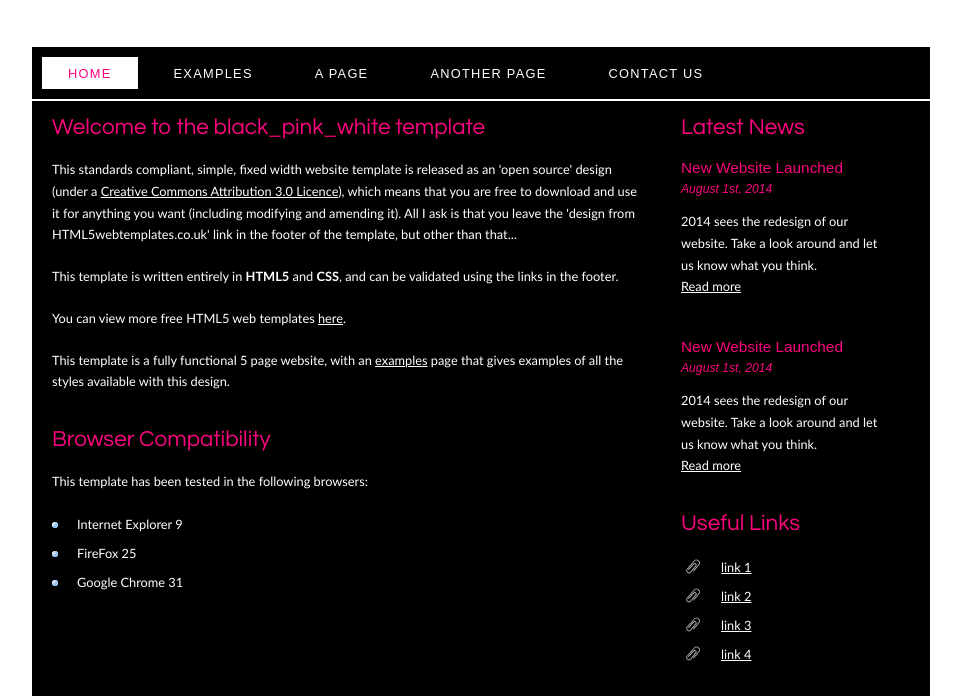
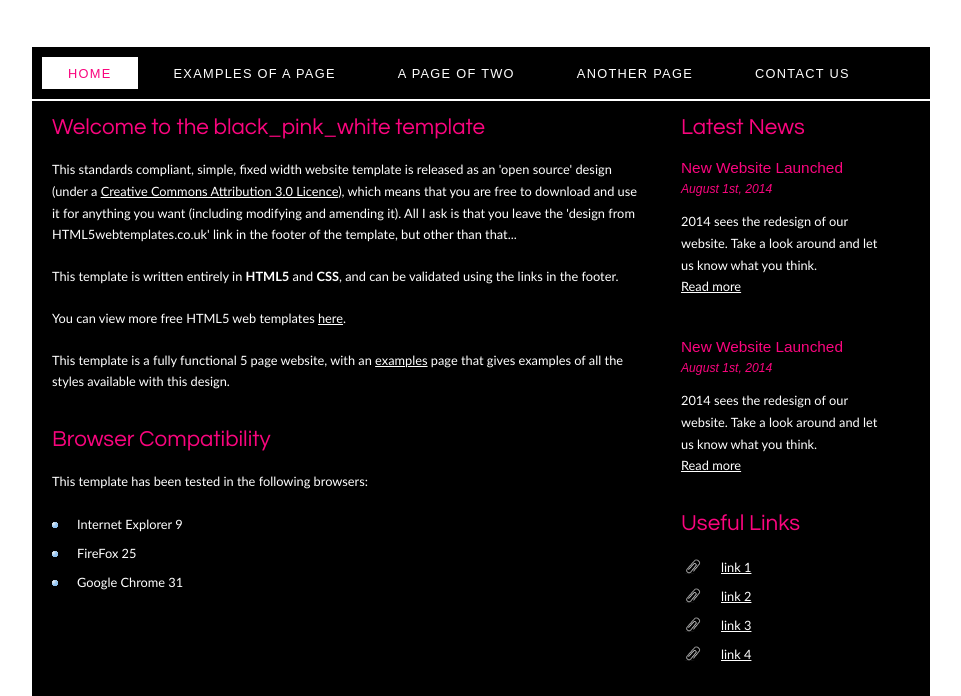
Before and after one commit to muddasir23/devops, a plain HTML site: page index.html in a window 1280 px wide. Shown: the part 101-797 px from the top of the page, without its empty margins (159-1120 px from the left). Drawn offline with Linux system fonts and the light colour scheme.

Commit message:
first comment

```diff
--- a/index.html
+++ b/index.html
@@ -23,8 +23,8 @@
         <ul id="menu">
           <!-- put class="selected" in the li tag for the selected page - to highlight which page you're on -->
           <li class="selected"><a href="index.html">Home</a></li>
-          <li><a href="examples.html">Examples</a></li>
-          <li><a href="page.html">A Page</a></li>
+          <li><a href="examples.html">Examples of A Page</a></li>
+          <li><a href="page.html">A Page of two</a></li>
           <li><a href="another_page.html">Another Page</a></li>
           <li><a href="contact.html">Contact Us</a></li>
         </ul>
```
